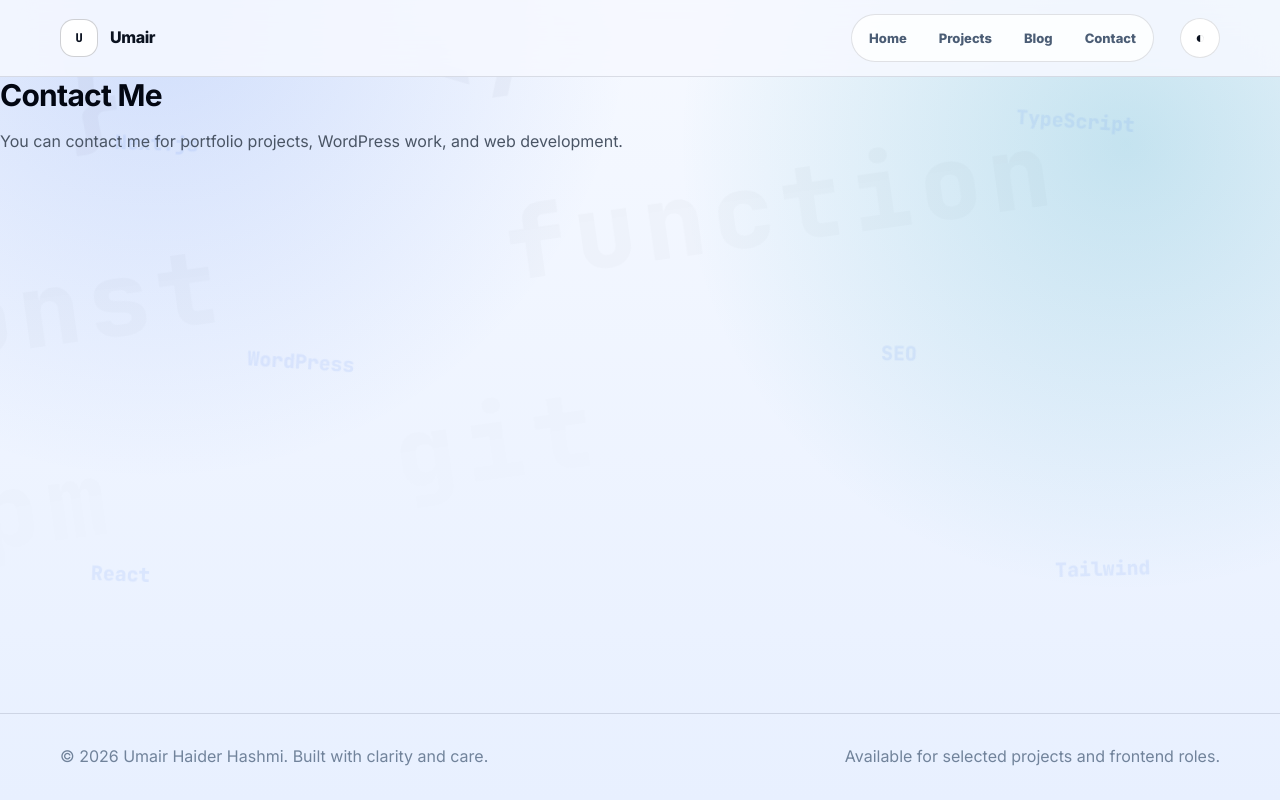
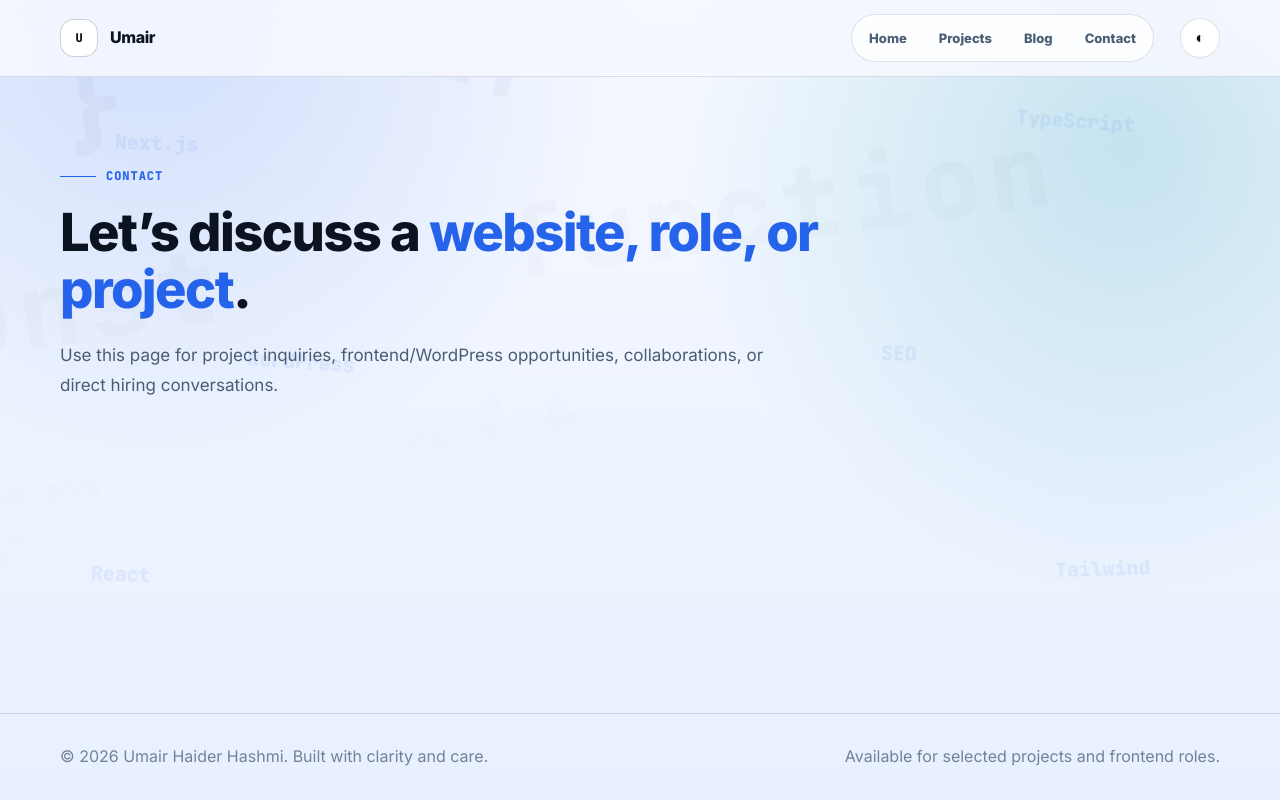
Before and after one commit to omee360/resume, a Next.js app: page /contact in a window 1280 px wide. Built offline with nearby package versions, Linux system fonts and the light colour scheme.

Commit message:
Remove unused scaffold components and switch contact page to PageHero

```diff
--- a/app/about/page.tsx
+++ /dev/null
@@ -1,13 +0,0 @@
-import { PageHeader } from "@/components/ui/page-header";
-
-export default function AboutPage() {
-  return (
-    <PageHeader title="About Me">
-      <p>
-        I have around 9-10 years of IT experience, mostly building custom-coded
-        WordPress websites. Now I am learning modern full-stack development by
-        building my personal portfolio with Next.js.
-      </p>
-    </PageHeader>
-  );
-}
--- a/app/contact/page.tsx
+++ b/app/contact/page.tsx
@@ -1,12 +1,19 @@
-import { PageHeader } from "@/components/ui/page-header";
+import { Container } from "@/components/ui/container";
+import { PageHero } from "@/components/ui/page-hero";
 
 export default function ContactPage() {
   return (
-    <PageHeader title="Contact Me">
-      <p>
-        You can contact me for portfolio projects, WordPress work, and web
-        development.
-      </p>
-    </PageHeader>
+    <Container>
+      <PageHero
+        kicker="Contact"
+        title={
+          <>
+            Let’s discuss a <em>website, role, or project</em>.
+          </>
+        }
+        copy="Use this page for project inquiries, frontend/WordPress opportunities, collaborations, or direct hiring conversations."
+      />
+      {/* Full contact form + details aa rahe hain Phase 5 mein (Resend + Server Actions) */}
+    </Container>
   );
 }
--- a/components/sections/counter-card.tsx
+++ /dev/null
@@ -1,14 +0,0 @@
-"use client";
-
-import { useState } from "react";
-
-export function CounterCard() {
-  const [count, setCount] = useState(0);
-
-  return (
-    <section>
-      <p>Button clicked {count} times.</p>
-      <button onClick={() => setCount(count + 1)}>Click me</button>
-    </section>
-  );
-}
--- a/components/sections/intro-card.tsx
+++ /dev/null
@@ -1,15 +0,0 @@
-export type IntroCardProps = {
-  name: string;
-  title: string;
-  description: string;
-};
-
-export function IntroCard({ name, title, description }: IntroCardProps) {
-  return (
-    <section>
-      <p>{title}</p>
-      <p>Hi, I am {name} 👋</p>
-      <p>{description}</p>
-    </section>
-  );
-}
--- a/components/ui/page-header.tsx
+++ /dev/null
@@ -1,17 +0,0 @@
-type PageHeaderProps = {
-  title: string;
-  children: React.ReactNode;
-};
-
-export function PageHeader({ title, children }: PageHeaderProps) {
-  return (
-    <section className="mb-12">
-      <h1 className="text-3xl font-bold tracking-tight text-gray-950 dark:text-gray-50">
-        {title}
-      </h1>
-      <div className="mt-4 max-w-2xl space-y-4 text-gray-600 dark:text-gray-400">
-        {children}
-      </div>
-    </section>
-  );
-}
```
